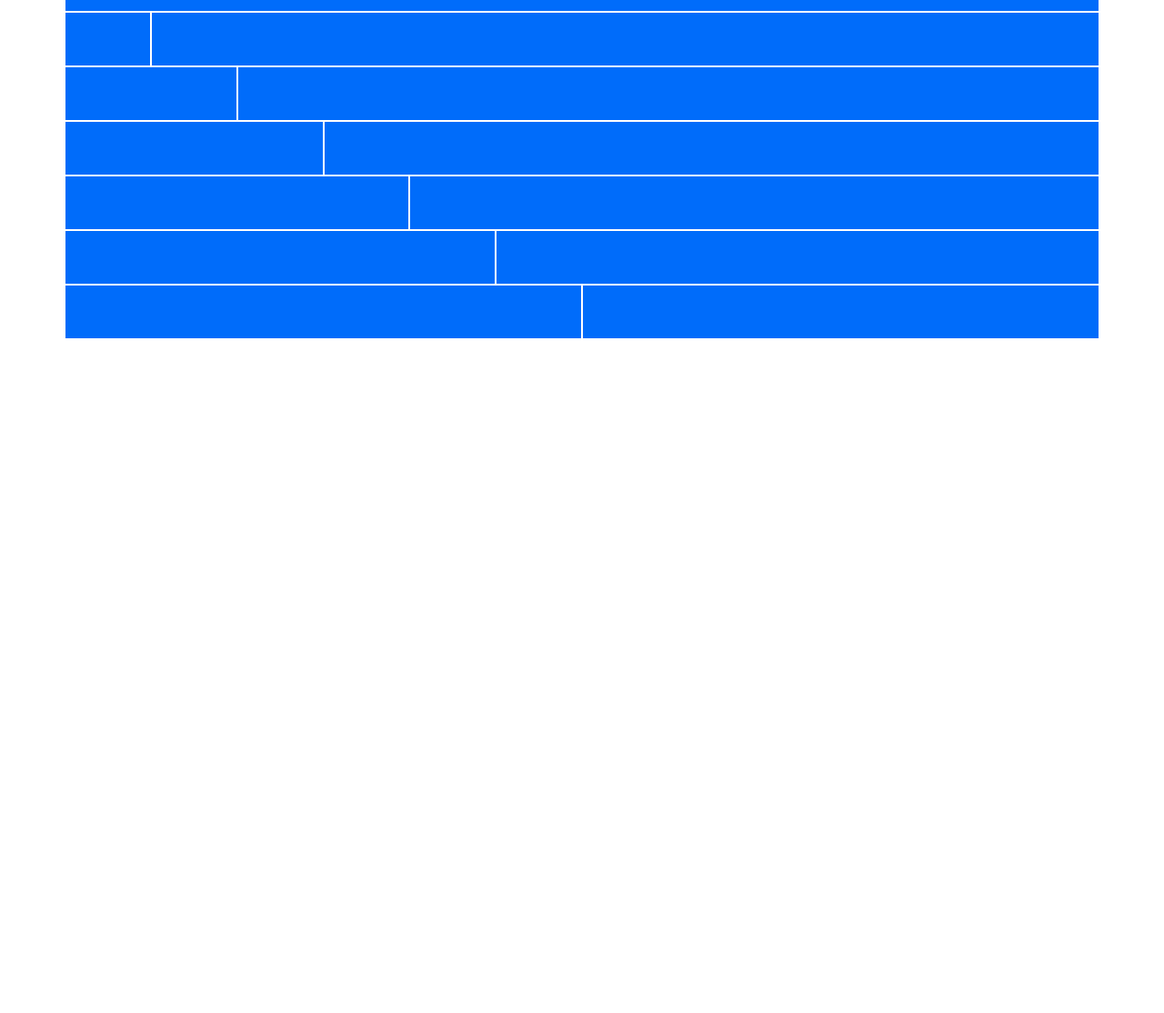
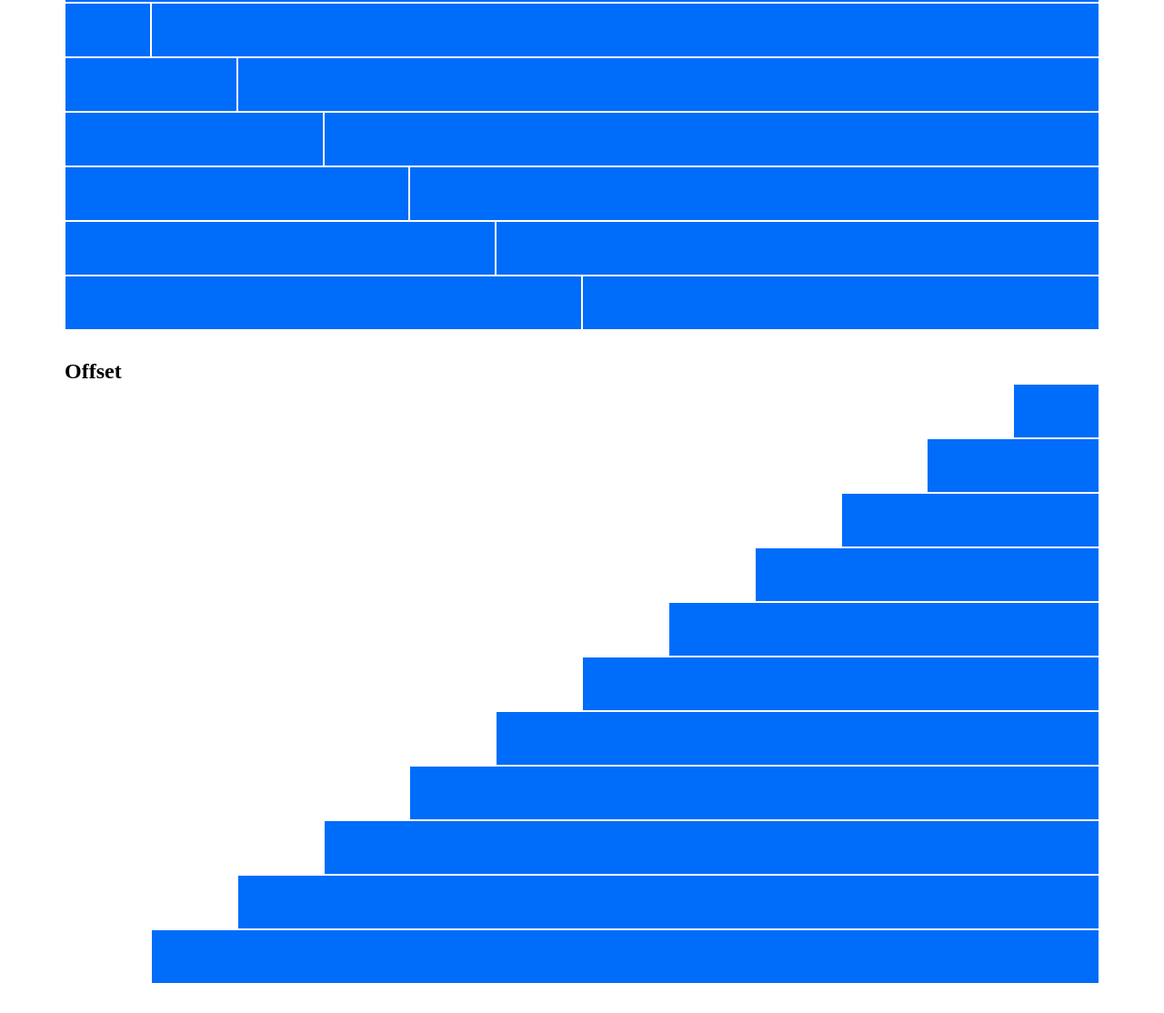
Before and after one commit to Domenic0Ferrari/html-css-12bool, a plain HTML site: page index.html in a window 1280 px wide. Shown: the part 476-1590 px from the top of the page at 91% size. Before the commit the page ends 881 px from the top, so only its background shows below. Drawn offline with Linux system fonts and the light colour scheme.

Commit message:
add "offset"

```diff
--- a/assets/12bool.css
+++ b/assets/12bool.css
@@ -75,3 +75,53 @@
     flex-basis: calc((100% / 12) * 12);
     max-width: calc((100% / 12) * 12);
 }
+
+/* offset */
+
+.col-offset-1{
+    margin-left: calc((100% / 12) * 1);
+}
+
+.col-offset-2{
+    margin-left: calc((100% / 12) * 2);
+}
+
+.col-offset-3{
+    margin-left: calc((100% / 12) * 3);
+}
+
+.col-offset-4{
+    margin-left: calc((100% / 12) * 4);
+}
+
+.col-offset-5{
+    margin-left: calc((100% / 12) * 5);
+}
+
+.col-offset-6{
+    margin-left: calc((100% / 12) * 6);
+}
+
+.col-offset-7{
+    margin-left: calc((100% / 12) * 7);
+}
+
+.col-offset-8{
+    margin-left: calc((100% / 12) * 8);
+}
+
+.col-offset-9{
+    margin-left: calc((100% / 12) * 9);
+}
+
+.col-offset-10{
+    margin-left: calc((100% / 12) * 10);
+}
+
+.col-offset-11{
+    margin-left: calc((100% / 12) * 11);
+}
+
+.col-offset-12{
+    margin-left: calc((100% / 12) * 12);
+}
--- a/index.html
+++ b/index.html
@@ -11,7 +11,7 @@
 <body>
 
     <div class="container">
-        <h1>Esercizio per casa</h1>
+        <h2>Esercizio per casa</h2>
         <div class="row">
             <div class="col-1">
                 <div class="content">
@@ -177,5 +177,42 @@
         </div>
     </div>
 
+    <div class="container">
+        <h2>Offset</h2>
+        <div class="row">
+            <div class="col-1 col-offset-11"></div>
+        </div>
+        <div class="row">
+            <div class="col-2 col-offset-10"></div>
+        </div>
+        <div class="row">
+            <div class="col-3 col-offset-9"></div>
+        </div>
+        <div class="row">
+            <div class="col-4 col-offset-8"></div>
+        </div>
+        <div class="row">
+            <div class="col-5 col-offset-7"></div>
+        </div>
+        <div class="row">
+            <div class="col-6 col-offset-6"></div>
+        </div>
+        <div class="row">
+            <div class="col-7 col-offset-5"></div>
+        </div>
+        <div class="row">
+            <div class="col-8 col-offset-4"></div>
+        </div>
+        <div class="row">
+            <div class="col-9 col-offset-3"></div>
+        </div>
+        <div class="row">
+            <div class="col-10 col-offset-2"></div>
+        </div>
+        <div class="row">
+            <div class="col-11 col-offset-1"></div>
+        </div>
+    </div>
+
 </body>
 </html>
```
